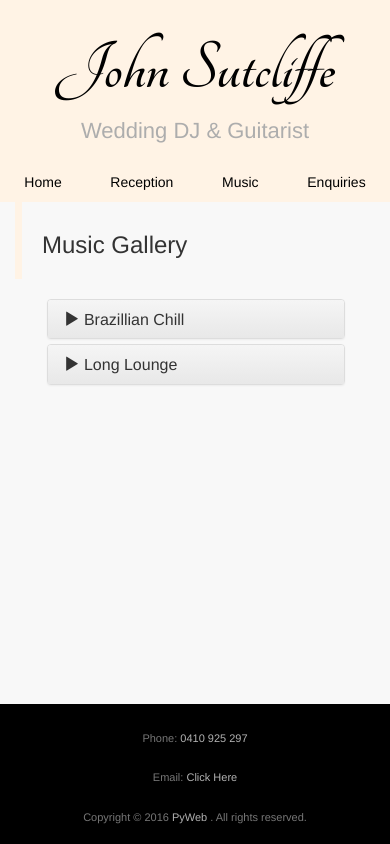
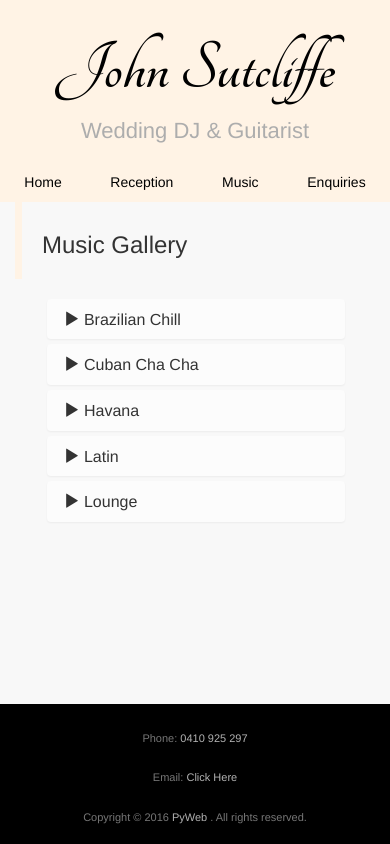
Before and after one commit to Ravelnze/pyweb-johnsutcliffe, a Django app: template basic_page/templates/music.html in a window 390 px wide. Run offline with Django 3.2, Linux system fonts and the light colour scheme; the template is opened without the code that fills it, so the values that code supplies are empty; grey boxes labelled with a size stand in for pictures from a placeholder-image service; parts of the project's set-up code (start-up, migrations or seed data) failed here and were passed over; some libraries are stand-ins or nearby versions.

Commit message:
mobile and desktop versions of music player working

```diff
--- a/basic_page/static/js/music-player.js
+++ b/basic_page/static/js/desktop-music-player.js
@@ -1,5 +1,4 @@
 var isPlaying = false;
-var currentAudio = '';
 
 function playPause(audioTag) {
     if (isPlaying) {
@@ -25,24 +24,21 @@ function pauseAudio(audioTag) {
     }
 }
 
-function getAudioTag() {
+function getAudioTagD() {
     var audioData = $('.active > a').data('audio');
     return document.getElementById(audioData);
 }
 
-$('.active').click(function () {
-    console.log(isPlaying);
-    currentAudio = getAudioTag();
-    playPause(currentAudio);
+$('.item > a').click(function () {
+    playPause(getAudioTagD());
 });
 
 $('#audio-carousel').on('slide.bs.carousel', function () {
     console.log('pause before transition');
-    playAudio(getAudioTag());
-    pauseAudio(getAudioTag());
+    pauseAudio(getAudioTagD());
 });
 
 $('#audio-carousel').on('slid.bs.carousel', function () {
     console.log('playing after transition');
-    playAudio(getAudioTag());
+    playAudio(getAudioTagD());
 });
--- /dev/null
+++ b/basic_page/static/js/mobile-music-player.js
@@ -0,0 +1,33 @@
+var isPlaying = false;
+
+function playAudio(audioTag) {
+    audioTag.play();
+    audioTag.onplaying = function () {
+        isPlaying = true;
+    }
+}
+
+function pauseAudio(audioTag) {
+    audioTag.pause();
+    audioTag.onpause = function () {
+        isPlaying = false;
+    }
+}
+
+function getAudioTagM() {
+    var audioData = $('a.audio-target').data('audio');
+    console.log(audioData);
+    return document.getElementById(audioData);
+}
+
+$('div.panel-collapse.collapse').on('hide.bs.collapse', function () {
+    pauseAudio(getAudioTagM());
+    var getHeader = $(this).siblings();
+    $(getHeader[0]).find("a").removeClass('audio-target');
+});
+
+$('div.panel-collapse.collapse').on('shown.bs.collapse', function () {
+    var getHeader = $(this).siblings();
+    $(getHeader[0]).find("a").addClass('audio-target');
+    playAudio(getAudioTagM());
+});
--- a/basic_page/templates/music.html
+++ b/basic_page/templates/music.html
@@ -4,41 +4,92 @@
 {% block page_name %}Music Gallery{% endblock %}
 {% block content_after %}
     <!-- Collapse for mobile -->
-    <div class="row visible-xs">
+    <div class="row visible-xs lower-pad">
         <div class="col-xs-offset-1">
             <div class="col-xs-11 ">
                 <div class="panel-group" id="accordion" role="tablist" aria-multiselectable="true">
-                    <div class="panel panel-default">
-                        <div class="panel-heading" role="tab" id="headingOne">
+                    <div class="panel">
+                        <div class="panel-heading" role="tab" id="BrazilianHeading">
                             <h4 class="panel-title">
                                 <a class="collapsed" role="button" data-toggle="collapse"
-                                   data-parent="#accordion" href="#collapseOne" aria-expanded="false"
-                                   aria-controls="collapseOne" data-audio="audio1">
-                                    <span class="glyphicon glyphicon-play"></span> Brazillian Chill
+                                   data-parent="#accordion" href="#Brazilian" aria-expanded="false"
+                                   aria-controls="Brazilian" data-audio="audio1">
+                                    <span class="glyphicon glyphicon-play"></span> Brazilian Chill
                                 </a>
                             </h4>
                         </div>
-                        <div id="collapseOne" class="panel-collapse collapse" role="tabpanel"
-                             aria-labelledby="headingOne">
+                        <div id="Brazilian" class="panel-collapse collapse" role="tabpanel"
+                             aria-labelledby="BrazilianHeading">
                             <div class="panel-body">
                                 Brazilian Chill text
                             </div>
                         </div>
                     </div>
-                    <div class="panel panel-default">
-                        <div class="panel-heading" role="tab" id="headingTwo">
+                    <div class="panel">
+                        <div class="panel-heading" role="tab" id="CubanHeading">
                             <h4 class="panel-title">
                                 <a class="collapsed" role="button" data-toggle="collapse"
-                                   data-parent="#accordion" href="#collapseTwo" aria-expanded="false"
-                                   aria-controls="collapseTwo" data-audio="audio2">
-                                    <span class="glyphicon glyphicon-play"></span> Long Lounge
+                                   data-parent="#accordion" href="#Cuban" aria-expanded="false"
+                                   aria-controls="Cuban" data-audio="audio2">
+                                    <span class="glyphicon glyphicon-play"></span> Cuban Cha Cha
                                 </a>
                             </h4>
                         </div>
-                        <div id="collapseTwo" class="panel-collapse collapse" role="tabpanel"
-                             aria-labelledby="headingTwo">
+                        <div id="Cuban" class="panel-collapse collapse" role="tabpanel"
+                             aria-labelledby="CubanHeading">
                             <div class="panel-body">
-                                Long Lounge text
+                                Cuban Cha Cha text
+                            </div>
+                        </div>
+                    </div>
+                    <div class="panel">
+                        <div class="panel-heading" role="tab" id="HavanaHeading">
+                            <h4 class="panel-title">
+                                <a class="collapsed" role="button" data-toggle="collapse"
+                                   data-parent="#accordion" href="#Havana" aria-expanded="false"
+                                   aria-controls="Havana" data-audio="audio3">
+                                    <span class="glyphicon glyphicon-play"></span> Havana
+                                </a>
+                            </h4>
+                        </div>
+                        <div id="Havana" class="panel-collapse collapse" role="tabpanel"
+                             aria-labelledby="HavanaHeading">
+                            <div class="panel-body">
+                                Havana text
+                            </div>
+                        </div>
+                    </div>
+                    <div class="panel">
+                        <div class="panel-heading" role="tab" id="LatinHeading">
+                            <h4 class="panel-title">
+                                <a class="collapsed" role="button" data-toggle="collapse"
+                                   data-parent="#accordion" href="#Latin" aria-expanded="false"
+                                   aria-controls="Latin" data-audio="audio4">
+                                    <span class="glyphicon glyphicon-play"></span> Latin
+                                </a>
+                            </h4>
+                        </div>
+                        <div id="Latin" class="panel-collapse collapse" role="tabpanel"
+                             aria-labelledby="LatinHeading">
+                            <div class="panel-body">
+                                Latin text
+                            </div>
+                        </div>
+                    </div>
+                    <div class="panel">
+                        <div class="panel-heading" role="tab" id="LoungeHeading">
+                            <h4 class="panel-title">
+                                <a class="collapsed" role="button" data-toggle="collapse"
+                                   data-parent="#accordion" href="#Lounge" aria-expanded="false"
+                                   aria-controls="Lounge" data-audio="audio5">
+                                    <span class="glyphicon glyphicon-play"></span> Lounge
+                                </a>
+                            </h4>
+                        </div>
+                        <div id="Lounge" class="panel-collapse collapse" role="tabpanel"
+                             aria-labelledby="LoungeHeading">
+                            <div class="panel-body">
+                                Lounge text
                             </div>
                         </div>
                     </div>
@@ -55,23 +106,39 @@
                         <ol class="carousel-indicators">
                             <li data-target="#audio-carousel" data-slide-to="0" class="active"></li>
                             <li data-target="#audio-carousel" data-slide-to="1"></li>
+                            <li data-target="#audio-carousel" data-slide-to="2"></li>
+                            <li data-target="#audio-carousel" data-slide-to="3"></li>
+                            <li data-target="#audio-carousel" data-slide-to="4"></li>
                         </ol>
                         <div class="carousel-inner" role="listbox">
                             <div class="item active">
                                 <a class="carousel-pointer" data-audio="audio1">
-                                    <img class="img-responsive center-block"
-                                         src="http://placehold.it/1300x200"
-                                         alt="Brazilian Chill"
-                                    >
-                                    <span class="carousel-caption">stuff</span>
+                                    <img class="img-responsive center-block" src="http://placehold.it/1300x200">
+                                    <span class="carousel-caption">Brazilian Chill</span>
                                 </a>
                             </div>
                             <div class="item">
                                 <a class="carousel-pointer" data-audio="audio2">
-                                    <img class="img-responsive center-block"
-                                         src="http://placehold.it/1300x200"
-                                         alt="Lounge"
-                                    >
+                                    <img class="img-responsive center-block" src="http://placehold.it/1300x200">
+                                    <span class="carousel-caption">Cuban Cha Cha</span>
+                                </a>
+                            </div>
+                            <div class="item">
+                                <a class="carousel-pointer" data-audio="audio3">
+                                    <img class="img-responsive center-block" src="http://placehold.it/1300x200">
+                                    <span class="carousel-caption">Havana</span>
+                                </a>
+                            </div>
+                            <div class="item">
+                                <a class="carousel-pointer" data-audio="audio4">
+                                    <img class="img-responsive center-block" src="http://placehold.it/1300x200">
+                                    <span class="carousel-caption">Latin</span>
+                                </a>
+                            </div>
+                            <div class="item">
+                                <a class="carousel-pointer" data-audio="audio5">
+                                    <img class="img-responsive center-block" src="http://placehold.it/1300x200">
+                                    <span class="carousel-caption">Lounge</span>
                                 </a>
                             </div>
                         </div>
@@ -91,7 +158,10 @@
 {% endblock %}
 {% block extra_js %}
     <audio id="audio1" src="{% static 'audio/Brazilian_Chill.mp3' %}" preload="auto"></audio>
-    <audio id="audio2" src="{% static 'audio/Long_Lounge.mp3' %}" preload="auto"></audio>
-    {% comment %}<script type="text/javascript" src="{% static 'js/init_doc.js' %}"></script>{% endcomment %}
-    <script type="text/javascript" src="{% static 'js/music-player.js' %}"></script>
+    <audio id="audio2" src="{% static 'audio/Cuban cha cha.mp3' %}" preload="auto"></audio>
+    <audio id="audio3" src="{% static 'audio/Havana.mp3' %}" preload="auto"></audio>
+    <audio id="audio4" src="{% static 'audio/Latin.mp3' %}" preload="auto"></audio>
+    <audio id="audio5" src="{% static 'audio/Long_Lounge.mp3' %}" preload="auto"></audio>
+    <script type="text/javascript" src="{% static 'js/desktop-music-player.js' %}"></script>
+    <script type="text/javascript" src="{% static 'js/mobile-music-player.js' %}"></script>
 {% endblock %}
--- a/static/css/custom.css
+++ b/static/css/custom.css
@@ -156,3 +156,7 @@ p {
 .carousel-pointer {
     cursor:pointer;
 }
+
+.panel {
+    background-color: #fcfcfc;
+}
```
